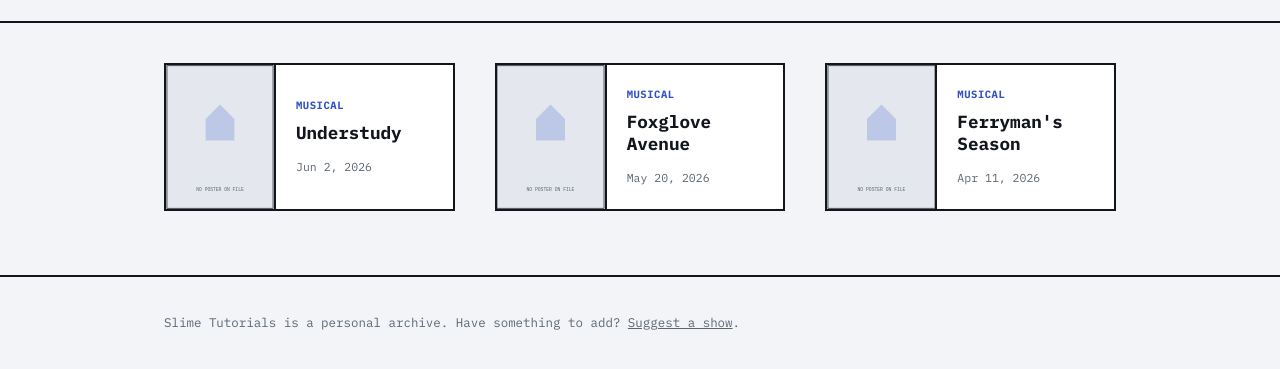
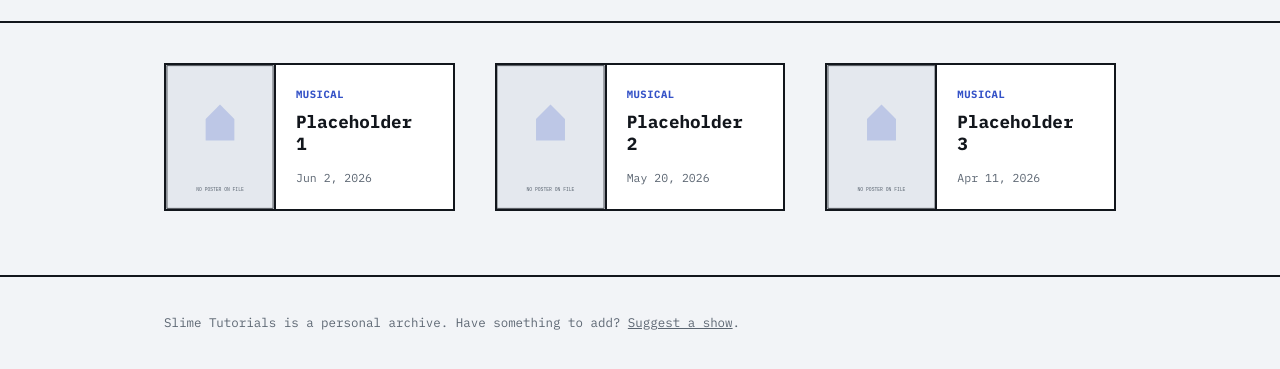
Before and after one commit to scotcheroooo/slimetutorials, a website: page index.html in a window 1280 px wide. Shown: the part 133-502 px from the top of the page. Drawn offline with Linux system fonts and the light colour scheme.

Commit message:
fix the placeholder shittings

```diff
--- a/admin.js
+++ b/admin.js
@@ -48,7 +48,7 @@ function renderPending(submissions) {
       <img class="pending-poster" src="${sub.poster || "/assets/placeholder.svg"}" alt="">
       <div>
         <p class="pending-title">${sub.title}</p>
-        <p class="pending-meta">${sub.format || "unknown format"} — submitted by ${sub.submittedBy || "anonymous"}</p>
+        <p class="pending-meta">${sub.format || "unknown format"} submitted by ${sub.submittedBy || "anonymous"}</p>
         <p class="pending-meta">${sub.notes || ""}</p>
       </div>
       <div class="pending-actions">
--- a/data/entries.json
+++ b/data/entries.json
@@ -1,32 +1,32 @@
 [
   {
-    "id": "understudy",
-    "title": "Understudy",
+    "id": "placeholder-1",
+    "title": "Placeholder 1",
     "poster": "/assets/placeholder.svg",
     "datePosted": "2026-06-02",
     "format": "musical",
-    "tags": ["two act", "original score"],
+    "tags": ["tag one", "tag two"],
     "link": "",
-    "description": "A backstage story about the performer who never gets called on, until the night everything goes wrong at once."
+    "description": "Lorem ipsum dolor sit amet, consectetur adipiscing elit. Sed do eiusmod tempor incididunt ut labore et dolore magna aliqua."
   },
   {
-    "id": "foxglove-avenue",
-    "title": "Foxglove Avenue",
+    "id": "placeholder-2",
+    "title": "Placeholder 2",
     "poster": "/assets/placeholder.svg",
     "datePosted": "2026-05-20",
     "format": "musical",
-    "tags": ["one act", "jukebox"],
+    "tags": ["tag one", "tag two"],
     "link": "",
-    "description": "A block of rowhouses over one long summer, told through the songs playing out of open windows."
+    "description": "Lorem ipsum dolor sit amet, consectetur adipiscing elit. Sed do eiusmod tempor incididunt ut labore et dolore magna aliqua."
   },
   {
-    "id": "ferrymans-season",
-    "title": "Ferryman's Season",
+    "id": "placeholder-3",
+    "title": "Placeholder 3",
     "poster": "/assets/placeholder.svg",
     "datePosted": "2026-04-11",
     "format": "musical",
-    "tags": ["two act", "folk score"],
+    "tags": ["tag one", "tag two"],
     "link": "",
-    "description": "A small river town musical about the last ferry operator before the new bridge opens."
+    "description": "Lorem ipsum dolor sit amet, consectetur adipiscing elit. Sed do eiusmod tempor incididunt ut labore et dolore magna aliqua."
   }
 ]
--- a/entry.js
+++ b/entry.js
@@ -8,7 +8,7 @@ function formatDate(isoDate) {
 }
 
 function renderEntry(entry) {
-  document.title = `${entry.title} — Slime Tutorials`;
+  document.title = `${entry.title} | Slime Tutorials`;
 
   root.innerHTML = `
     <div class="entry-layout">
```
Also changed, not shown: admin.html (+1 -1 lines), suggest.html (+1 -1 lines), wrangler.toml (line endings or trailing spaces).
